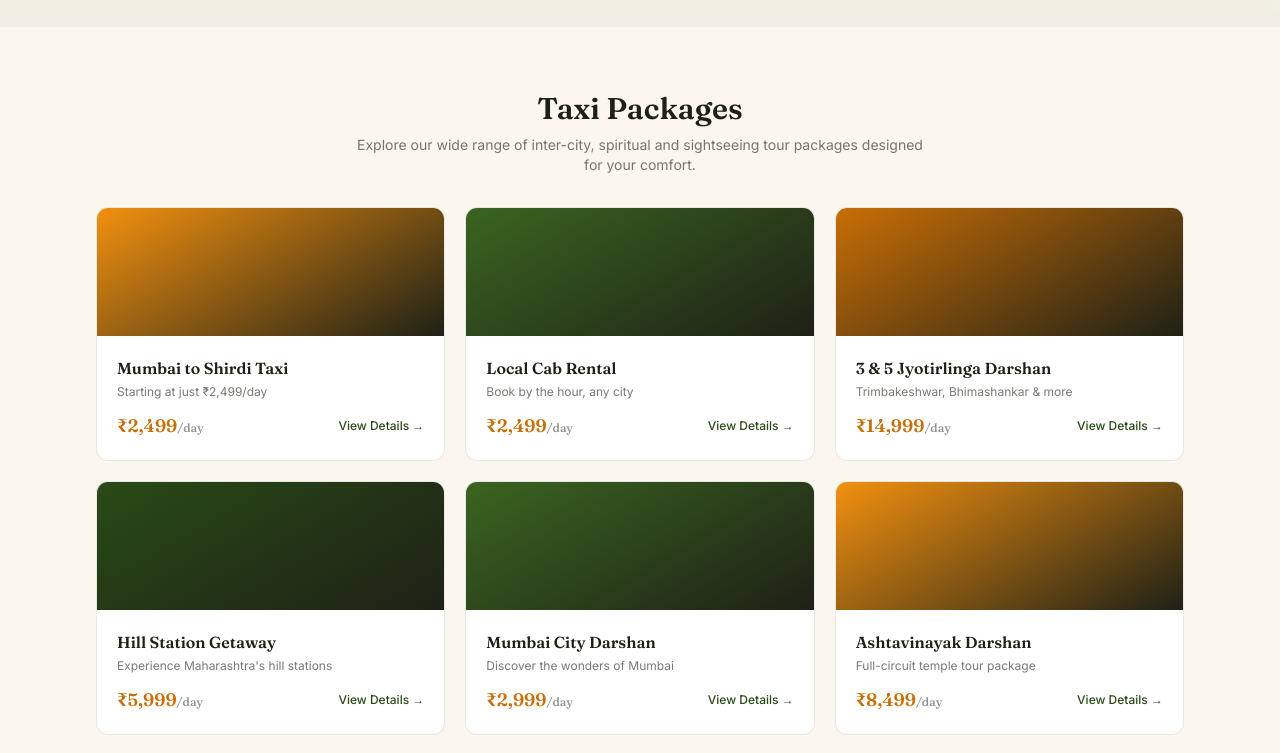
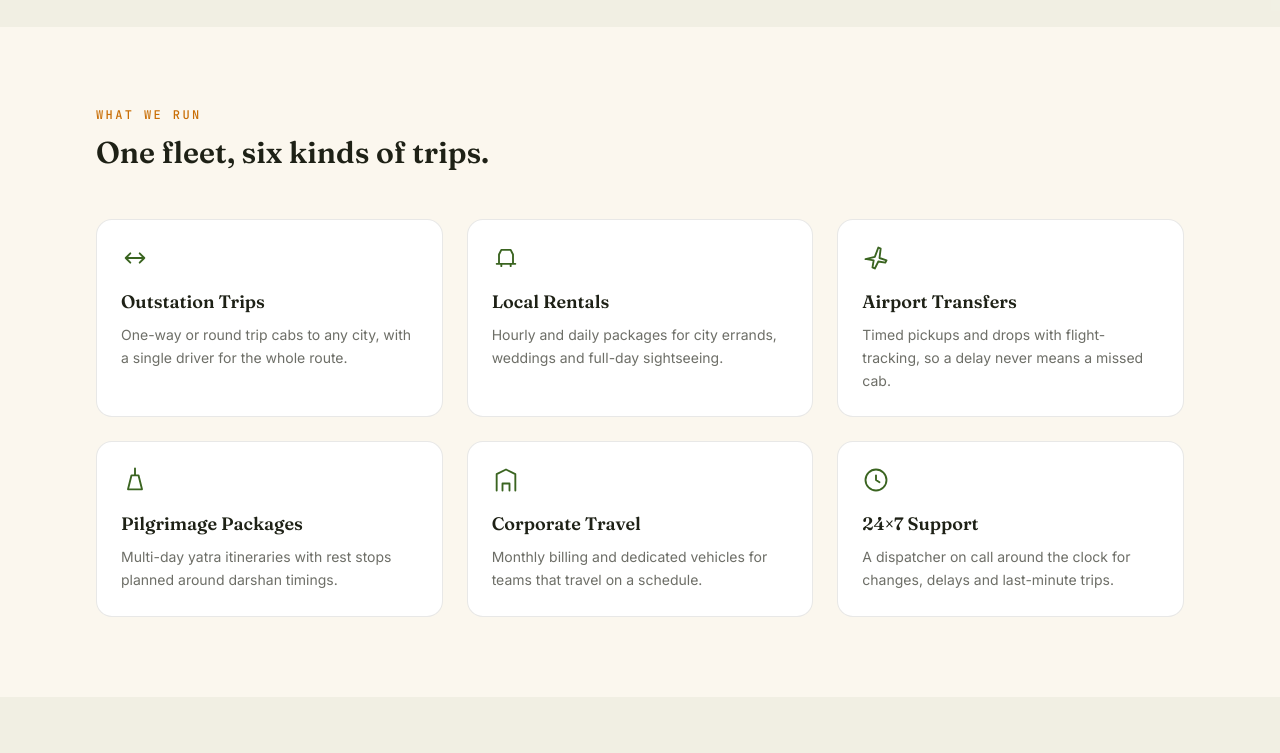
Before and after one commit to swamitoursdev/swamitours, a Next.js app: page / in a window 1280 px wide. Shown: the part 1260-2013 px from the top of the page. Built offline with nearby package versions, Linux system fonts and the light colour scheme.

Commit message:
Feat - Restored old components to home page

```diff
--- a/app/page.tsx
+++ b/app/page.tsx
@@ -2,10 +2,14 @@ import Header from "@/components/layout/Header";
 import Footer from "@/components/layout/Footer";
 import Hero from "@/components/home/Hero";
 import TopOffers from "@/components/home/TopOffers";
+import Services from "@/components/home/Services";
+import Fleet from "@/components/home/Fleet";
 import TaxiPackages from "@/components/home/TaxiPackages";
+import Destinations from "@/components/home/Destinations";
 import HowItWorks from "@/components/home/HowItWorks";
 import TopPlaces from "@/components/home/TopPlaces";
 import Testimonials from "@/components/home/Testimonials";
+import CTASection from "@/components/home/CTASection";
 import Faq from "@/components/home/Faq";
 import StatesGrid from "@/components/seo/StatesGrid";
 import RoutesGrid from "@/components/seo/RoutesGrid";
@@ -19,10 +23,14 @@ export default function Home() {
       <main className="flex-1">
         <Hero />
         <TopOffers />
+        <Services />
+        <Fleet />
         <TaxiPackages />
+        <Destinations />
         <HowItWorks />
         <TopPlaces />
         <Testimonials />
+        <CTASection />
         <Faq />
         <StatesGrid />
         <RoutesGrid />
```
Also changed, not shown: 1 other file (tests, documents, lock files or other folders).
